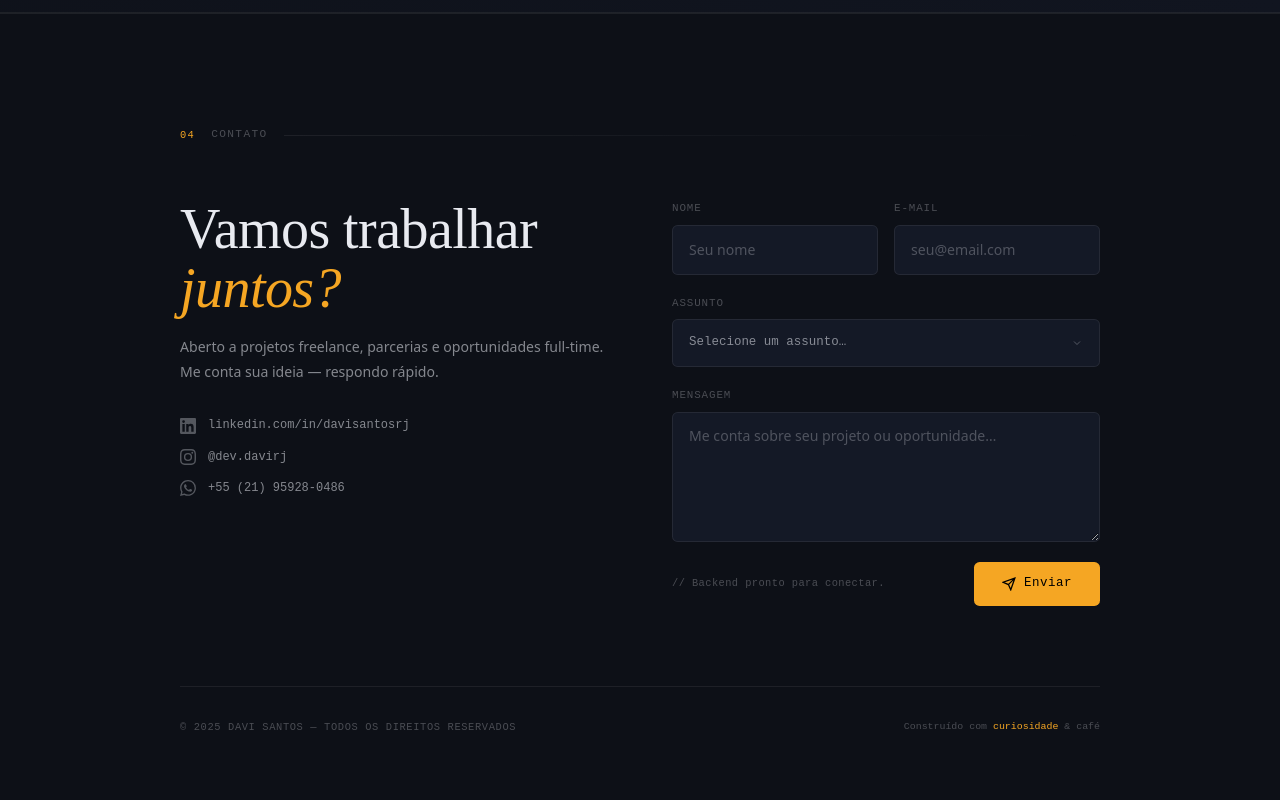
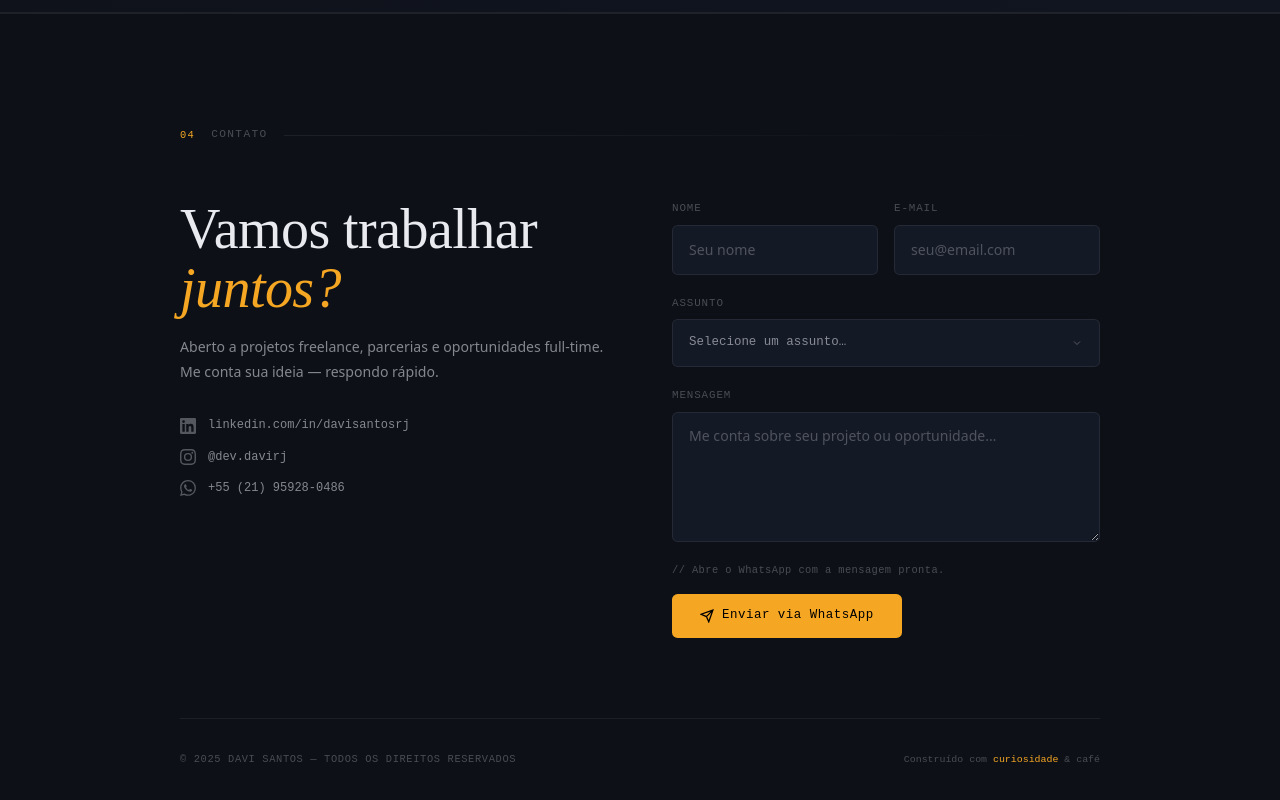
Before and after one commit to DavizinS/davi-portfolio, a React (Vite) app: page / in a window 1280 px wide. Shown: the part 4094-4894 px from the top of the page. Built offline with nearby package versions, Linux system fonts and the light colour scheme.

Commit message:
Update App.jsx

```diff
--- a/src/App.jsx
+++ b/src/App.jsx
@@ -1,9 +1,7 @@
 import { useState, useEffect, useRef } from "react";
 import "./App.css";
 
-/* ═══════════════════════════════════════════════════════════
-   DADOS — edite aqui sem mexer no JSX
-═══════════════════════════════════════════════════════════ */
+/*SKILLS*/
 const SKILLS = [
   {
     id: "csharp",
@@ -136,9 +134,7 @@ const SOCIALS = [
   },
 ];
 
-/* ═══════════════════════════════════════════════════════════
-   HOOK — Partículas de código no canvas
-═══════════════════════════════════════════════════════════ */
+/*particulas do canva*/
 function useParticles(canvasRef) {
   useEffect(() => {
     const canvas = canvasRef.current;
@@ -189,9 +185,7 @@ function useParticles(canvasRef) {
   }, [canvasRef]);
 }
 
-/* ═══════════════════════════════════════════════════════════
-   HOOK — Cursor personalizado
-═══════════════════════════════════════════════════════════ */
+/*cursor*/
 function useCursor(cursorRef) {
   useEffect(() => {
     const cur = cursorRef.current;
@@ -225,9 +219,7 @@ function useCursor(cursorRef) {
   }, [cursorRef]);
 }
 
-/* ═══════════════════════════════════════════════════════════
-   HOOK — Scroll reveal
-═══════════════════════════════════════════════════════════ */
+
 function useReveal() {
   useEffect(() => {
     const els = document.querySelectorAll(".reveal");
@@ -242,9 +234,7 @@ function useReveal() {
   }, []);
 }
 
-/* ═══════════════════════════════════════════════════════════
-   COMPONENTE — Navbar
-═══════════════════════════════════════════════════════════ */
+
 function Navbar() {
   const [open, setOpen] = useState(false);
   const close = () => setOpen(false);
@@ -275,9 +265,7 @@ function Navbar() {
   );
 }
 
-/* ═══════════════════════════════════════════════════════════
-   COMPONENTE — Hero
-═══════════════════════════════════════════════════════════ */
+
 function Hero() {
   return (
     <section id="hero" className="hero">
@@ -302,9 +290,7 @@ function Hero() {
   );
 }
 
-/* ═══════════════════════════════════════════════════════════
-   COMPONENTE — Skills
-═══════════════════════════════════════════════════════════ */
+//minhas skills
 function Skills() {
   return (
     <section id="skills" className="skills-bg">
@@ -345,9 +331,7 @@ function Skills() {
   );
 }
 
-/* ═══════════════════════════════════════════════════════════
-   COMPONENTE — Projetos
-═══════════════════════════════════════════════════════════ */
+
 function Projects() {
   return (
     <section id="projetos" className="projects-bg">
@@ -398,9 +382,7 @@ function ProjectLogo({ img, alt, Fallback }) {
   );
 }
 
-/* ═══════════════════════════════════════════════════════════
-   COMPONENTE — Sobre
-═══════════════════════════════════════════════════════════ */
+
 function Sobre() {
   const [photoError, setPhotoError] = useState(false);
 
@@ -472,27 +454,36 @@ function Sobre() {
   );
 }
 
-/* ═══════════════════════════════════════════════════════════
-   COMPONENTE — Formulário de contato
-═══════════════════════════════════════════════════════════ */
+
+const WA_NUMBER = "5521959294663";
+
+function buildWhatsAppUrl({ name, subject, email, message }) {
+  const subjectLabel = subject || "Assunto não especificado";
+  const text =
+    `Olá, me chamo *${name}*.\n` +
+    `Vim aqui para tratar do assunto: *${subjectLabel}*\n\n` +
+    `${message}\n\n` +
+    `📧 E-mail para retorno: ${email}`;
+  return `https://wa.me/${WA_NUMBER}?text=${encodeURIComponent(text)}`;
+}
+
 function Contato() {
   const [form, setForm]     = useState({ name: "", email: "", subject: "", message: "" });
-  const [status, setStatus] = useState(null); // null | "loading" | "success" | "error"
+  const [status, setStatus] = useState(null);
 
   const set = (field) => (e) => setForm((prev) => ({ ...prev, [field]: e.target.value }));
 
-  async function handleSubmit(e) {
+  function handleSubmit(e) {
     e.preventDefault();
-    if (!form.name || !form.email || !form.message) {
-      setStatus("error"); return;
+
+    //Validação
+    if (!form.name.trim() || !form.email.trim() || !form.message.trim()) {
+      setStatus("error");
+      return;
     }
-    setStatus("loading");
 
-    // ── Troque o setTimeout pelo seu fetch real aqui ──
-    await new Promise((r) => setTimeout(r, 1300));
-    console.log("[ContactForm]", form);
-    // ─────────────────────────────────────────────────
-
+    const url = buildWhatsAppUrl(form);
+    window.open(url, "_blank", "noopener,noreferrer");
     setStatus("success");
     setForm({ name: "", email: "", subject: "", message: "" });
     setTimeout(() => setStatus(null), 5000);
@@ -568,29 +559,16 @@ function Contato() {
 
             <div className="form-submit">
               <div>
-                <p className="form-note">// Backend pronto para conectar.</p>
+                <p className="form-note">// Abre o WhatsApp com a mensagem pronta.</p>
                 {status === "success" && (
-                  <p className="form-status success">// Mensagem recebida! Retorno em breve.</p>
+                  <p className="form-status success">// WhatsApp aberto! Só enviar a mensagem. ✓</p>
                 )}
                 {status === "error" && (
                   <p className="form-status error">// Preencha nome, e-mail e mensagem.</p>
                 )}
               </div>
-              <button type="submit" className="btn-primary" disabled={status === "loading"}>
-                {status === "loading" ? (
-                  <>
-                    <svg
-                      width="14" height="14" viewBox="0 0 24 24"
-                      fill="none" stroke="currentColor" strokeWidth="2.5"
-                      className="spin"
-                    >
-                      <path d="M12 2v4M12 18v4M4.93 4.93l2.83 2.83M16.24 16.24l2.83 2.83M2 12h4M18 12h4" />
-                    </svg>
-                    Enviando…
-                  </>
-                ) : (
-                  <><IconSend /> Enviar</>
-                )}
+              <button type="submit" className="btn-primary">
+                <IconSend /> Enviar via WhatsApp
               </button>
             </div>
           </form>
@@ -606,9 +584,7 @@ function Contato() {
   );
 }
 
-/* ═══════════════════════════════════════════════════════════
-   ÍCONES INLINE (sem dependência externa)
-═══════════════════════════════════════════════════════════ */
+
 function IconArrow() {
   return (
     <svg width="14" height="14" viewBox="0 0 24 24" fill="none" stroke="currentColor" strokeWidth="2">
@@ -624,9 +600,7 @@ function IconSend() {
   );
 }
 
-/* ═══════════════════════════════════════════════════════════
-   APP ROOT
-═══════════════════════════════════════════════════════════ */
+
 export default function App() {
   const canvasRef = useRef(null);
   const cursorRef = useRef(null);
```
